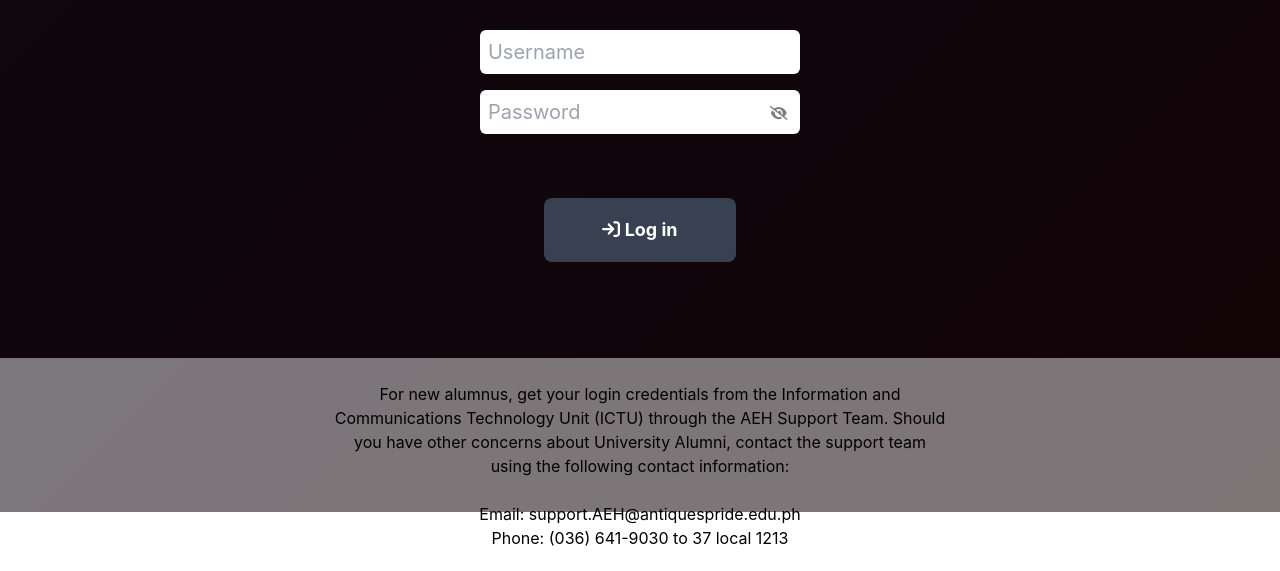
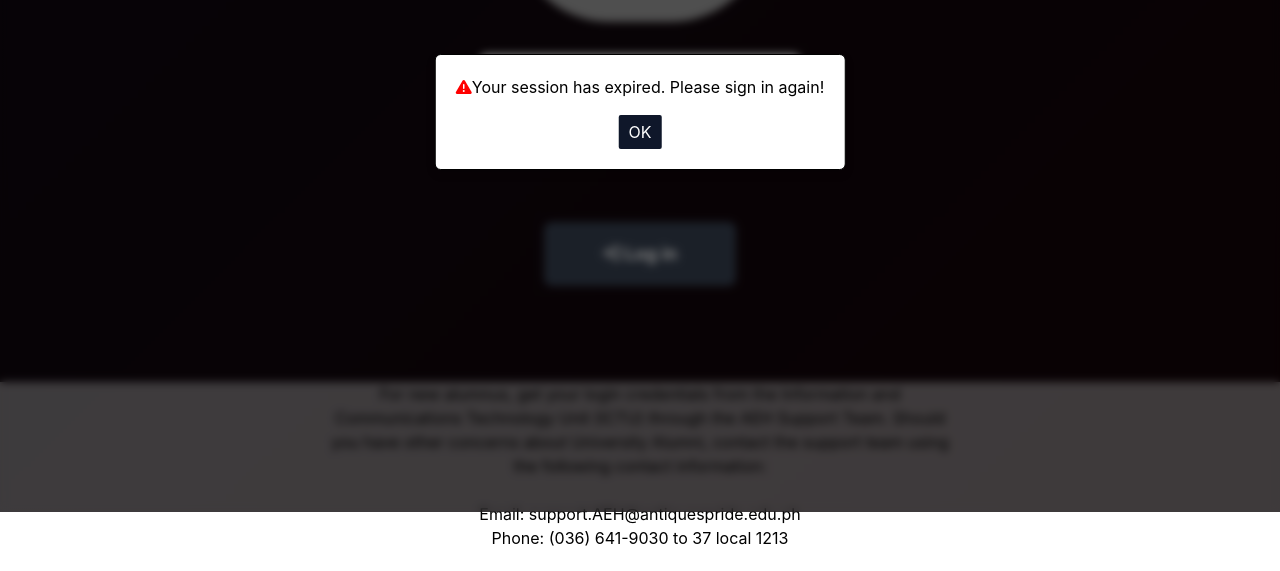
Before and after one commit to joshuadaquila/ua-alumni-hub-fe, a React (Create React App) app: page / in a window 1280 px wide. Shown: the part 288-859 px from the top of the page. After the commit the page ends 838 px from the top, so only its background shows below. Built offline with nearby package versions, Linux system fonts and the light colour scheme; no server answers; grey boxes are pictures that could not be loaded.

Commit message:
Added session expired msg box

```diff
--- a/src/App.js
+++ b/src/App.js
@@ -23,24 +23,16 @@ import 'primeicons/primeicons.css';
 import Demographic from './pages/users/Demographic';
 import TracerSurvey from './pages/users/TracerSurvey';
 import Alumni from './pages/users/Alumni';
+import { FontAwesomeIcon } from '@fortawesome/react-fontawesome';
+import { faWarning } from '@fortawesome/free-solid-svg-icons';
 // import 'primeflex/primeflex.css'; // Optional, for additional utilities
-
 
 function App() {
   const [token, setToken] = useState(localStorage.getItem('token'));
   const [uName, setUName] = useState(localStorage.getItem('uName'));
-
   const [adminToken, setAdminToken] = useState(localStorage.getItem('adminToken'));
   const [adminUName, setAdminUName] = useState(localStorage.getItem('adminUName'));
-
-  // useEffect(() => {
-  //   if (token) {
-  //     axios.defaults.headers.common['Authorization'] = `Bearer ${token}`;
-  //   }
-  //   if (adminToken) {
-  //     axios.defaults.headers.common['Authorization'] = `Bearer ${adminToken}`;
-  //   }
-  // }, [token, adminToken]);
+  const [showMessageBox, setShowMessageBox] = useState(false);
 
   const login = async (email, password) => {
     console.log("logging1");
@@ -76,7 +68,6 @@ function App() {
     localStorage.setItem('adminToken', token);
 
     console.log("admin login", response);
-
   };
 
   const logout = () => {
@@ -93,52 +84,53 @@ function App() {
     localStorage.removeItem('adminUserId');
   };
 
+  useEffect(() => {
+    if (!adminToken) {
+      setShowMessageBox(true);
+    }
+  }, [adminToken]);
+
   return (
     <div className='App flex flex-col justify-center items-center m-0 p-0'>
       <Router>
         <Routes>
-          {/* <Route path="/" element={<Login handleLogin={login} />} />
-          <Route path="/signup" element={<Signup />} />
-          <Route path="/home" element={
-            token ? <Home logout={logout} /> : <Navigate to="/" />
-          } />
-          <Route path="/notifications" element={
-            token ? <MyNotifications /> : <Navigate to="/" />
-          } />
-          <Route path="/messagebroadcast" element={
-            token ? <MessageBroadcast /> : <Navigate to="/" />
-          } />
-          <Route path="/events" element={
-            token ? <MyEvents logout={logout} /> : <Navigate to="/" />
-          } />
-          <Route path="/myprofile" element={
-            token ? <MyProfile logout={logout} /> : <Navigate to="/" />
-          } /> */}
-
           <Route path='/' element={<AdminLogin handleAdminLogin={adminlogin} />} />
           <Route path="/admin/dashboard" element={
-            adminToken ? <Dashboard logout={adminLogout} /> : <Navigate to="/admin/signin" />
+            adminToken ? <Dashboard logout={adminLogout} /> : <Navigate to="/" />
           } />
           <Route path="/admin/users" element={
-            adminToken ? <Users logout={adminLogout} /> : <Navigate to="/admin/signin" />
+            adminToken ? <Users logout={adminLogout} /> : <Navigate to="/" />
           } />
           <Route path="/admin/events" element={
-            adminToken ? <Events logout={adminLogout} /> : <Navigate to="/admin/signin" />
+            adminToken ? <Events logout={adminLogout} /> : <Navigate to="/" />
           } />
           <Route path="/admin/demographic" element={
-            adminToken ? <Demographic logout={adminLogout} /> : <Navigate to="/admin/signin" />
+            adminToken ? <Demographic logout={adminLogout} /> : <Navigate to="/" />
           } />
           <Route path="/admin/survey" element={
-            adminToken ? <TracerSurvey logout={adminLogout} /> : <Navigate to="/admin/signin" />
+            adminToken ? <TracerSurvey logout={adminLogout} /> : <Navigate to="/" />
           } />
           <Route path="/admin/alumni" element={
-            adminToken ? <Alumni logout={adminLogout} /> : <Navigate to="/admin/signin" />
+            adminToken ? <Alumni logout={adminLogout} /> : <Navigate to="/" />
           } />
           <Route path="/admin/messagebroadcast" element={
-            adminToken ? <AdminMessageBroadcast /> : <Navigate to="/admin/signin" />
+            adminToken ? <AdminMessageBroadcast /> : <Navigate to="/" />
           } />
         </Routes>
       </Router>
+      {showMessageBox && (
+        <>
+          <div className="overlay backdrop-blur-sm"></div>
+          <div className="message-box rounded-md">
+            <div className='flex justify-center items-center mb-4'>
+              <FontAwesomeIcon icon={faWarning} color='red' />
+              <p>Your session has expired. Please sign in again!</p>
+            </div>
+
+            <button onClick={() => setShowMessageBox(false)} className='bg-slate-900 text-white rounded-sm'>OK</button>
+          </div>
+        </>
+      )}
     </div>
   );
 }
--- a/src/components/Footer.js
+++ b/src/components/Footer.js
@@ -2,7 +2,7 @@ import React from 'react'
 
 function Footer() {
   return (
-    <div className="bg-white bg-opacity-45 flex-1 flex justify-center items-center p-6 mt-10 w-screen">
+    <div className="bg-white bg-opacity-45 flex-1 flex justify-center items-center mt-10 min-w-screen">
       <p className='w-[50%] foottxt'>For new alumnus, get your login credentials from the Information and Communications Technology Unit (ICTU) through
           the AEH Support Team. Should you have other concerns about University Alumni, contact the support team using
           the following contact information:
--- a/src/index.css
+++ b/src/index.css
@@ -1,6 +1,36 @@
 @tailwind base;
 @tailwind components;
 @tailwind utilities;
+
+.overlay {
+  position: fixed;
+  top: 0;
+  left: 0;
+  width: 100%;
+  height: 100%;
+  background-color: rgba(0, 0, 0, 0.5); /* Semi-transparent black background */
+  z-index: 999; /* Ensure the overlay is behind the message box */
+}
+
+.message-box {
+  position: fixed;
+  top: 50%;
+  left: 50%;
+  transform: translate(-50%, -50%);
+  background-color: white;
+  border: 1px solid black;
+  padding: 20px;
+  z-index: 1000; /* Ensure the message box is above the overlay */
+  box-shadow: 0 4px 8px rgba(0, 0, 0, 0.2); /* Optional: add a shadow for better visibility */
+}
+
+/* .message-box p {
+  margin: 0 0 20px 0;
+} */
+
+.message-box button {
+  padding: 5px 10px;
+}
 
 .bg{
     background: linear-gradient(-45deg,rgb(25, 0, 0) 0%, rgb(0, 17, 34) 100%);
--- a/src/pages/api.js
+++ b/src/pages/api.js
@@ -2,7 +2,7 @@
 import axios from 'axios';
 
 const api = axios.create({
-  baseURL: 'http://localhost:3001',
+  baseURL: 'https://ua-alumhi-hub-be.onrender.com',
   withCredentials: true,  // Add this if you need to send cookies with requests
 });
 
```
